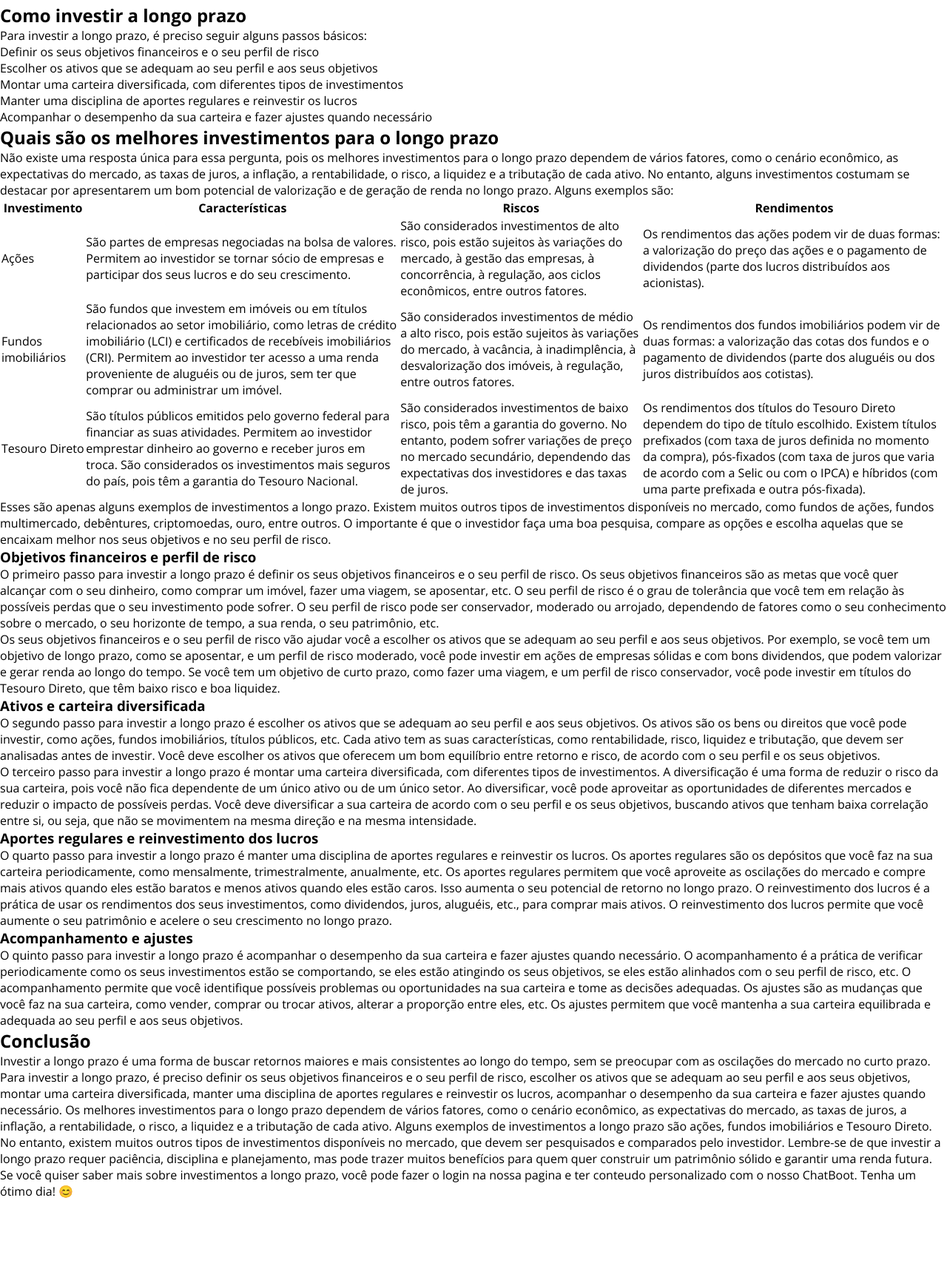
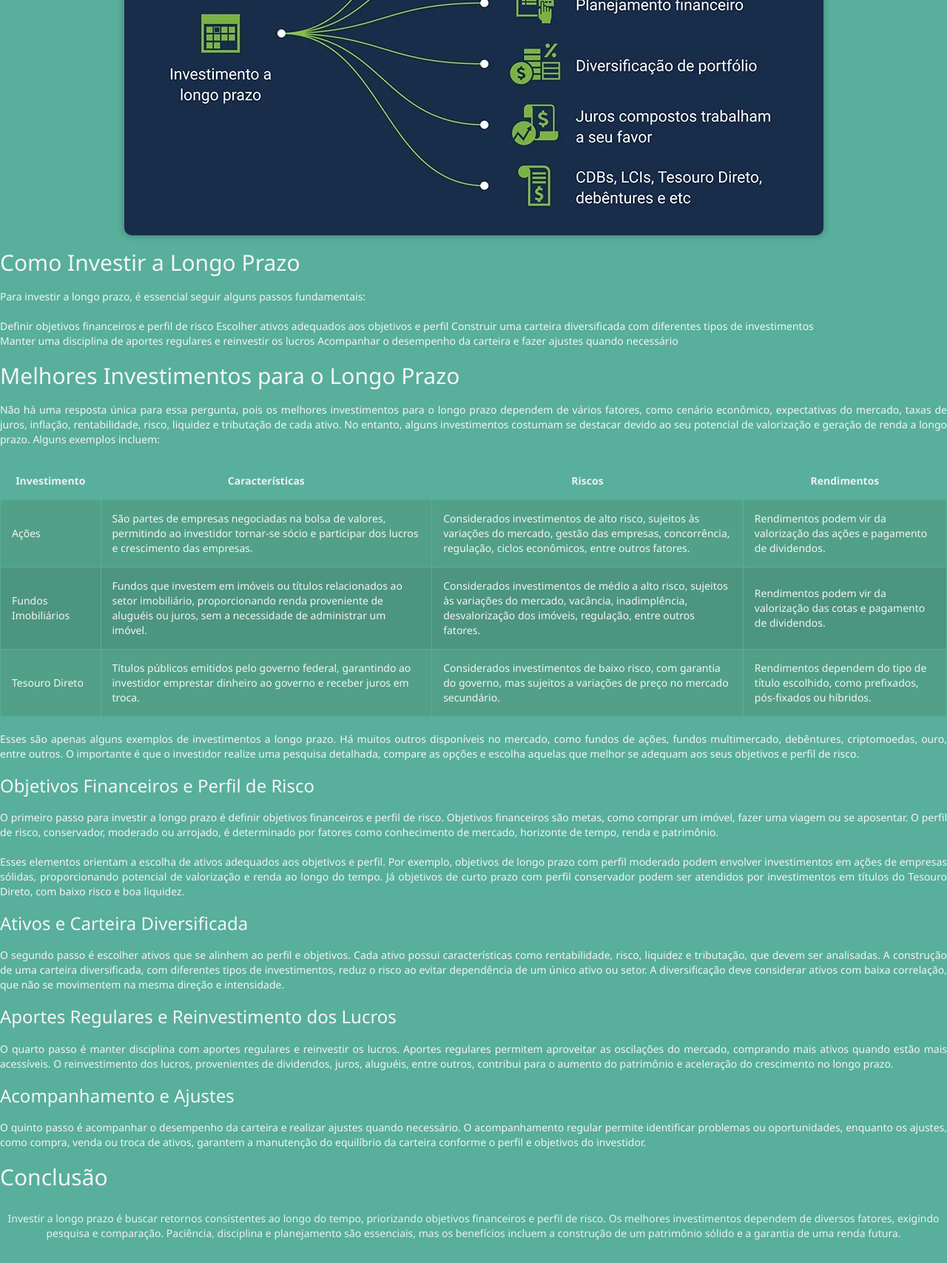
Before and after one commit to og3da/ProjetoFinanceiro, a Django app: page /investimentos/inv-longo-prazo in a window 1280 px wide. Shown: the part 419-2126 px from the top of the page at 74% size. Before the commit the page ends 2038 px from the top, so only its background shows below. Run offline with Django 4.2, Linux system fonts and the light colour scheme; some libraries are stand-ins or nearby versions.

Commit message:
adicionando estilo na sessao investimentos

```diff
--- a/Projeto_django/investimentos/templates/inv-longo.html
+++ b/Projeto_django/investimentos/templates/inv-longo.html
@@ -1,33 +1,100 @@
-{% extends "master.html" %}
+{% extends 'master-generic.html' %}
 
 {% block title %}
-  INV LONGO PRAZO
+  INVESTIMENTO LONGO PRAZO
+{% endblock %}
+
+{% block styles %}
+  <style>
+    body {
+      background-color: #58af9b; /* Cor de fundo principal */
+      color: whitesmoke; /* Cor do texto */
+      font-family: 'Segoe UI', Tahoma, Geneva, Verdana, sans-serif;
+    }
+
+    h1 {
+      color: black;
+      background-color: whitesmoke;
+      text-align: center;
+      padding: 20px;
+      font-size: 2.5em;
+      margin-bottom: 10px; /* Adicionando um espaço entre o título e o conteúdo */
+    }
+
+    img {
+      display: block;
+      margin: 0 auto;
+      max-width: 100%; /* Garante que a imagem não ultrapasse o tamanho máximo da div pai */
+      height: auto; /* Mantém a proporção da imagem */
+      border-radius: 10px; /* Borda arredondada para a imagem */
+      box-shadow: 0 0 10px rgba(0, 0, 0, 0.3); /* Sombra suave na imagem */
+    }
+
+    p {
+      margin: 20px 0;
+      text-align: justify;
+    }
+
+    table {
+      border-collapse: collapse;
+      width: 100%; /* Agora a tabela ocupa 100% da largura disponível */
+      margin-top: 20px;
+    }
+
+    th,
+    td {
+      border: 1px solid #58af9b;
+      padding: 15px;
+      text-align: left;
+    }
+
+    th {
+      background-color: #58af9b;
+      color: #ecf0f1;
+      text-align: center;
+    }
+
+    tr:nth-child(even) {
+      background-color: #52a088;
+    }
+
+    tr:nth-child(odd) {
+      background-color: #4c957f;
+    }
+
+    p:last-of-type {
+      color: #ecf0f1;
+      padding: 10px;
+      text-align: center;
+      border-radius: 5px;
+      margin-top: 20px;
+    }
+
+    h2 {
+      color: whitesmoke;
+      margin-top: 20px;
+    }
+  </style>
 {% endblock %}
 
 {% block content %}
-    <h1 style="font-family: 'Arial Black', sans-serif; font-size: 3em; color: #fdfdfd; text-transform: uppercase; text-align: center; animation: escrevendo 4s steps(40) forwards;">Investimentos a longo prazo</h1>
-    <p>Investir a longo prazo é uma estratégia que visa obter retornos maiores e mais consistentes ao longo do tempo,
-        sem se preocupar com as oscilações do mercado no curto prazo. Investir a longo prazo requer paciência,
-        disciplina e planejamento, mas pode trazer muitos benefícios para quem quer construir um patrimônio sólido e
-        garantir uma renda futura.</p>
+  <br>
+  <h1>Investimentos a Longo Prazo</h1>
+  <p>Investir a longo prazo é uma estratégia voltada para obter retornos consistentes ao longo do tempo, sem se preocupar com as oscilações do mercado a curto prazo. Essa abordagem requer paciência, disciplina e planejamento, oferecendo benefícios significativos para quem busca construir um patrimônio sólido e garantir uma renda futura.</p>
   <div style="text-align: center;">
-            <img src="C:/Users/Pichau/OneDrive/Documentos/GitHub/ProjetoFinanceiro-master/projeto/img/int-longo.png" alt="Minha Imagem" style="display: inline-block;">
+    <img src="../static/img/int-longo.png" alt="Minha Imagem" style="display: inline-block;" />
   </div>
-    <h2>Como investir a longo prazo</h2>
-    <p>Para investir a longo prazo, é preciso seguir alguns passos básicos:</p>
+  <h2>Como Investir a Longo Prazo</h2>
+  <p>Para investir a longo prazo, é essencial seguir alguns passos fundamentais:</p>
   <ul>
-        <li>Definir os seus objetivos financeiros e o seu perfil de risco</li>
-        <li>Escolher os ativos que se adequam ao seu perfil e aos seus objetivos</li>
-        <li>Montar uma carteira diversificada, com diferentes tipos de investimentos</li>
+    <li>Definir objetivos financeiros e perfil de risco</li>
+    <li>Escolher ativos adequados aos objetivos e perfil</li>
+    <li>Construir uma carteira diversificada com diferentes tipos de investimentos</li>
     <li>Manter uma disciplina de aportes regulares e reinvestir os lucros</li>
-        <li>Acompanhar o desempenho da sua carteira e fazer ajustes quando necessário</li>
+    <li>Acompanhar o desempenho da carteira e fazer ajustes quando necessário</li>
   </ul>
-    <h2>Quais são os melhores investimentos para o longo prazo</h2>
-    <p>Não existe uma resposta única para essa pergunta, pois os melhores investimentos para o longo prazo dependem de
-        vários fatores, como o cenário econômico, as expectativas do mercado, as taxas de juros, a inflação, a
-        rentabilidade, o risco, a liquidez e a tributação de cada ativo. No entanto, alguns investimentos costumam se
-        destacar por apresentarem um bom potencial de valorização e de geração de renda no longo prazo. Alguns exemplos
-        são:</p>
+  <h2>Melhores Investimentos para o Longo Prazo</h2>
+  <p>Não há uma resposta única para essa pergunta, pois os melhores investimentos para o longo prazo dependem de vários fatores, como cenário econômico, expectativas do mercado, taxas de juros, inflação, rentabilidade, risco, liquidez e tributação de cada ativo. No entanto, alguns investimentos costumam se destacar devido ao seu potencial de valorização e geração de renda a longo prazo. Alguns exemplos incluem:</p>
   <table>
     <tr>
       <th>Investimento</th>
@@ -37,93 +104,33 @@
     </tr>
     <tr>
       <td>Ações</td>
-            <td>São partes de empresas negociadas na bolsa de valores. Permitem ao investidor se tornar sócio de
-                empresas e participar dos seus lucros e do seu crescimento.</td>
-            <td>São considerados investimentos de alto risco, pois estão sujeitos às variações do mercado, à gestão das
-                empresas, à concorrência, à regulação, aos ciclos econômicos, entre outros fatores.</td>
-            <td>Os rendimentos das ações podem vir de duas formas: a valorização do preço das ações e o pagamento de
-                dividendos (parte dos lucros distribuídos aos acionistas).</td>
+      <td>São partes de empresas negociadas na bolsa de valores, permitindo ao investidor tornar-se sócio e participar dos lucros e crescimento das empresas.</td>
+      <td>Considerados investimentos de alto risco, sujeitos às variações do mercado, gestão das empresas, concorrência, regulação, ciclos econômicos, entre outros fatores.</td>
+      <td>Rendimentos podem vir da valorização das ações e pagamento de dividendos.</td>
     </tr>
     <tr>
-            <td>Fundos imobiliários</td>
-            <td>São fundos que investem em imóveis ou em títulos relacionados ao setor imobiliário, como letras de
-                crédito imobiliário (LCI) e certificados de recebíveis imobiliários (CRI). Permitem ao investidor ter
-                acesso a uma renda proveniente de aluguéis ou de juros, sem ter que comprar ou administrar um imóvel.
-            </td>
-            <td>São considerados investimentos de médio a alto risco, pois estão sujeitos às variações do mercado, à
-                vacância, à inadimplência, à desvalorização dos imóveis, à regulação, entre outros fatores.</td>
-            <td>Os rendimentos dos fundos imobiliários podem vir de duas formas: a valorização das cotas dos fundos e o
-                pagamento de dividendos (parte dos aluguéis ou dos juros distribuídos aos cotistas).</td>
+      <td>Fundos Imobiliários</td>
+      <td>Fundos que investem em imóveis ou títulos relacionados ao setor imobiliário, proporcionando renda proveniente de aluguéis ou juros, sem a necessidade de administrar um imóvel.</td>
+      <td>Considerados investimentos de médio a alto risco, sujeitos às variações do mercado, vacância, inadimplência, desvalorização dos imóveis, regulação, entre outros fatores.</td>
+      <td>Rendimentos podem vir da valorização das cotas e pagamento de dividendos.</td>
     </tr>
     <tr>
       <td>Tesouro Direto</td>
-            <td>São títulos públicos emitidos pelo governo federal para financiar as suas atividades. Permitem ao
-                investidor emprestar dinheiro ao governo e receber juros em troca. São considerados os investimentos
-                mais seguros do país, pois têm a garantia do Tesouro Nacional.</td>
-            <td>São considerados investimentos de baixo risco, pois têm a garantia do governo. No entanto, podem sofrer
-                variações de preço no mercado secundário, dependendo das expectativas dos investidores e das taxas de
-                juros.</td>
-            <td>Os rendimentos dos títulos do Tesouro Direto dependem do tipo de título escolhido. Existem títulos
-                prefixados (com taxa de juros definida no momento da compra), pós-fixados (com taxa de juros que varia
-                de acordo com a Selic ou com o IPCA) e híbridos (com uma parte prefixada e outra pós-fixada).</td>
+      <td>Títulos públicos emitidos pelo governo federal, garantindo ao investidor emprestar dinheiro ao governo e receber juros em troca.</td>
+      <td>Considerados investimentos de baixo risco, com garantia do governo, mas sujeitos a variações de preço no mercado secundário.</td>
+      <td>Rendimentos dependem do tipo de título escolhido, como prefixados, pós-fixados ou híbridos.</td>
     </tr>
   </table>
-    <p>Esses são apenas alguns exemplos de investimentos a longo prazo. Existem muitos outros tipos de investimentos
-        disponíveis no mercado, como fundos de ações, fundos multimercado, debêntures, criptomoedas, ouro, entre outros.
-        O importante é que o investidor faça uma boa pesquisa, compare as opções e escolha aquelas que se encaixam
-        melhor nos seus objetivos e no seu perfil de risco.</p>
-    <h3>Objetivos financeiros e perfil de risco</h3> <!-- Adiciona um sub-subtítulo para a primeira subseção -->
-    <p>O primeiro passo para investir a longo prazo é definir os seus objetivos financeiros e o seu perfil de risco. Os
-        seus objetivos financeiros são as metas que você quer alcançar com o seu dinheiro, como comprar um imóvel, fazer
-        uma viagem, se aposentar, etc. O seu perfil de risco é o grau de tolerância que você tem em relação às possíveis
-        perdas que o seu investimento pode sofrer. O seu perfil de risco pode ser conservador, moderado ou arrojado,
-        dependendo de fatores como o seu conhecimento sobre o mercado, o seu horizonte de tempo, a sua renda, o seu
-        patrimônio, etc.</p>
-    <p>Os seus objetivos financeiros e o seu perfil de risco vão ajudar você a escolher os ativos que se adequam ao seu
-        perfil e aos seus objetivos. Por exemplo, se você tem um objetivo de longo prazo, como se aposentar, e um perfil
-        de risco moderado, você pode investir em ações de empresas sólidas e com bons dividendos, que podem valorizar e
-        gerar renda ao longo do tempo. Se você tem um objetivo de curto prazo, como fazer uma viagem, e um perfil de
-        risco conservador, você pode investir em títulos do Tesouro Direto, que têm baixo risco e boa liquidez.</p>
-    <h3>Ativos e carteira diversificada</h3> <!-- Adiciona um sub-subtítulo para a segunda subseção -->
-    <p>O segundo passo para investir a longo prazo é escolher os ativos que se adequam ao seu perfil e aos seus
-        objetivos. Os ativos são os bens ou direitos que você pode investir, como ações, fundos imobiliários, títulos
-        públicos, etc. Cada ativo tem as suas características, como rentabilidade, risco, liquidez e tributação, que
-        devem ser analisadas antes de investir. Você deve escolher os ativos que oferecem um bom equilíbrio entre
-        retorno e risco, de acordo com o seu perfil e os seus objetivos.</p>
-    <p>O terceiro passo para investir a longo prazo é montar uma carteira diversificada, com diferentes tipos de
-        investimentos. A diversificação é uma forma de reduzir o risco da sua carteira, pois você não fica dependente de
-        um único ativo ou de um único setor. Ao diversificar, você pode aproveitar as oportunidades de diferentes
-        mercados e reduzir o impacto de possíveis perdas. Você deve diversificar a sua carteira de acordo com o seu
-        perfil e os seus objetivos, buscando ativos que tenham baixa correlação entre si, ou seja, que não se movimentem
-        na mesma direção e na mesma intensidade.</p>
-    <h3>Aportes regulares e reinvestimento dos lucros</h3> <!-- Adiciona um sub-subtítulo para a terceira subseção -->
-    <p>O quarto passo para investir a longo prazo é manter uma disciplina de aportes regulares e reinvestir os lucros.
-        Os aportes regulares são os depósitos que você faz na sua carteira periodicamente, como mensalmente,
-        trimestralmente, anualmente, etc. Os aportes regulares permitem que você aproveite as oscilações do mercado e
-        compre mais ativos quando eles estão baratos e menos ativos quando eles estão caros. Isso aumenta o seu
-        potencial de retorno no longo prazo. O reinvestimento dos lucros é a prática de usar os rendimentos dos seus
-        investimentos, como dividendos, juros, aluguéis, etc., para comprar mais ativos. O reinvestimento dos lucros
-        permite que você aumente o seu patrimônio e acelere o seu crescimento no longo prazo.</p>
-    <h3>Acompanhamento e ajustes</h3> <!-- Adiciona um sub-subtítulo para a quarta subseção -->
-    <p>O quinto passo para investir a longo prazo é acompanhar o desempenho da sua carteira e fazer ajustes quando
-        necessário. O acompanhamento é a prática de verificar periodicamente como os seus investimentos estão se
-        comportando, se eles estão atingindo os seus objetivos, se eles estão alinhados com o seu perfil de risco, etc.
-        O acompanhamento permite que você identifique possíveis problemas ou oportunidades na sua carteira e tome as
-        decisões adequadas. Os ajustes são as mudanças que você faz na sua carteira, como vender, comprar ou trocar
-        ativos, alterar a proporção entre eles, etc. Os ajustes permitem que você mantenha a sua carteira equilibrada e
-        adequada ao seu perfil e aos seus objetivos.</p>
+  <p>Esses são apenas alguns exemplos de investimentos a longo prazo. Há muitos outros disponíveis no mercado, como fundos de ações, fundos multimercado, debêntures, criptomoedas, ouro, entre outros. O importante é que o investidor realize uma pesquisa detalhada, compare as opções e escolha aquelas que melhor se adequam aos seus objetivos e perfil de risco.</p>
+  <h3>Objetivos Financeiros e Perfil de Risco</h3>
+  <p>O primeiro passo para investir a longo prazo é definir objetivos financeiros e perfil de risco. Objetivos financeiros são metas, como comprar um imóvel, fazer uma viagem ou se aposentar. O perfil de risco, conservador, moderado ou arrojado, é determinado por fatores como conhecimento de mercado, horizonte de tempo, renda e patrimônio.</p>
+  <p>Esses elementos orientam a escolha de ativos adequados aos objetivos e perfil. Por exemplo, objetivos de longo prazo com perfil moderado podem envolver investimentos em ações de empresas sólidas, proporcionando potencial de valorização e renda ao longo do tempo. Já objetivos de curto prazo com perfil conservador podem ser atendidos por investimentos em títulos do Tesouro Direto, com baixo risco e boa liquidez.</p>
+  <h3>Ativos e Carteira Diversificada</h3>
+  <p>O segundo passo é escolher ativos que se alinhem ao perfil e objetivos. Cada ativo possui características como rentabilidade, risco, liquidez e tributação, que devem ser analisadas. A construção de uma carteira diversificada, com diferentes tipos de investimentos, reduz o risco ao evitar dependência de um único ativo ou setor. A diversificação deve considerar ativos com baixa correlação, que não se movimentem na mesma direção e intensidade.</p>
+  <h3>Aportes Regulares e Reinvestimento dos Lucros</h3>
+  <p>O quarto passo é manter disciplina com aportes regulares e reinvestir os lucros. Aportes regulares permitem aproveitar as oscilações do mercado, comprando mais ativos quando estão mais acessíveis. O reinvestimento dos lucros, provenientes de dividendos, juros, aluguéis, entre outros, contribui para o aumento do patrimônio e aceleração do crescimento no longo prazo.</p>
+  <h3>Acompanhamento e Ajustes</h3>
+  <p>O quinto passo é acompanhar o desempenho da carteira e realizar ajustes quando necessário. O acompanhamento regular permite identificar problemas ou oportunidades, enquanto os ajustes, como compra, venda ou troca de ativos, garantem a manutenção do equilíbrio da carteira conforme o perfil e objetivos do investidor.</p>
   <h2>Conclusão</h2>
-    <p>Investir a longo prazo é uma forma de buscar retornos maiores e mais consistentes ao longo do tempo, sem se
-        preocupar com as oscilações do mercado no curto prazo. Para investir a longo prazo, é preciso definir os seus
-        objetivos financeiros e o seu perfil de risco, escolher os ativos que se adequam ao seu perfil e aos seus
-        objetivos, montar uma carteira diversificada, manter uma disciplina de aportes regulares e reinvestir os lucros,
-        acompanhar o desempenho da sua carteira e fazer ajustes quando necessário. Os melhores investimentos para o
-        longo prazo dependem de vários fatores, como o cenário econômico, as expectativas do mercado, as taxas de juros,
-        a inflação, a rentabilidade, o risco, a liquidez e a tributação de cada ativo. Alguns exemplos de investimentos
-        a longo prazo são ações, fundos imobiliários e Tesouro Direto. No entanto, existem muitos outros tipos de
-        investimentos disponíveis no mercado, que devem ser pesquisados e comparados pelo investidor. Lembre-se de que
-        investir a longo prazo requer paciência, disciplina e planejamento, mas pode trazer muitos benefícios para quem
-        quer construir um patrimônio sólido e garantir uma renda futura.</p>
-        <p>Se você quiser saber mais sobre investimentos a longo prazo,
-          você pode fazer o login na nossa pagina e ter conteudo personalizado com o nosso ChatBoot. Tenha um ótimo dia! 😊</p>
+  <p>Investir a longo prazo é buscar retornos consistentes ao longo do tempo, priorizando objetivos financeiros e perfil de risco. Os melhores investimentos dependem de diversos fatores, exigindo pesquisa e comparação. Paciência, disciplina e planejamento são essenciais, mas os benefícios incluem a construção de um patrimônio sólido e a garantia de uma renda futura.</p>
 {% endblock %}
```
Also changed, not shown: Projeto_django/investimentos/templates/inv-curto.html (+109 -77 lines), Projeto_django/investimentos/templates/tesouro-direto.html (+97 -38 lines), Projeto_django/investimentos/static/img/int-curto.png (added), Projeto_django/investimentos/static/img/int-longo.png (added), Projeto_django/investimentos/static/img/tesouro.png (added), Projeto_django/productionfiles/img/int-curto.png (added), Projeto_django/productionfiles/img/int-longo.png (added), Projeto_django/productionfiles/img/tesouro.png (added). Lines whose indentation alone changed are shown as unchanged.
